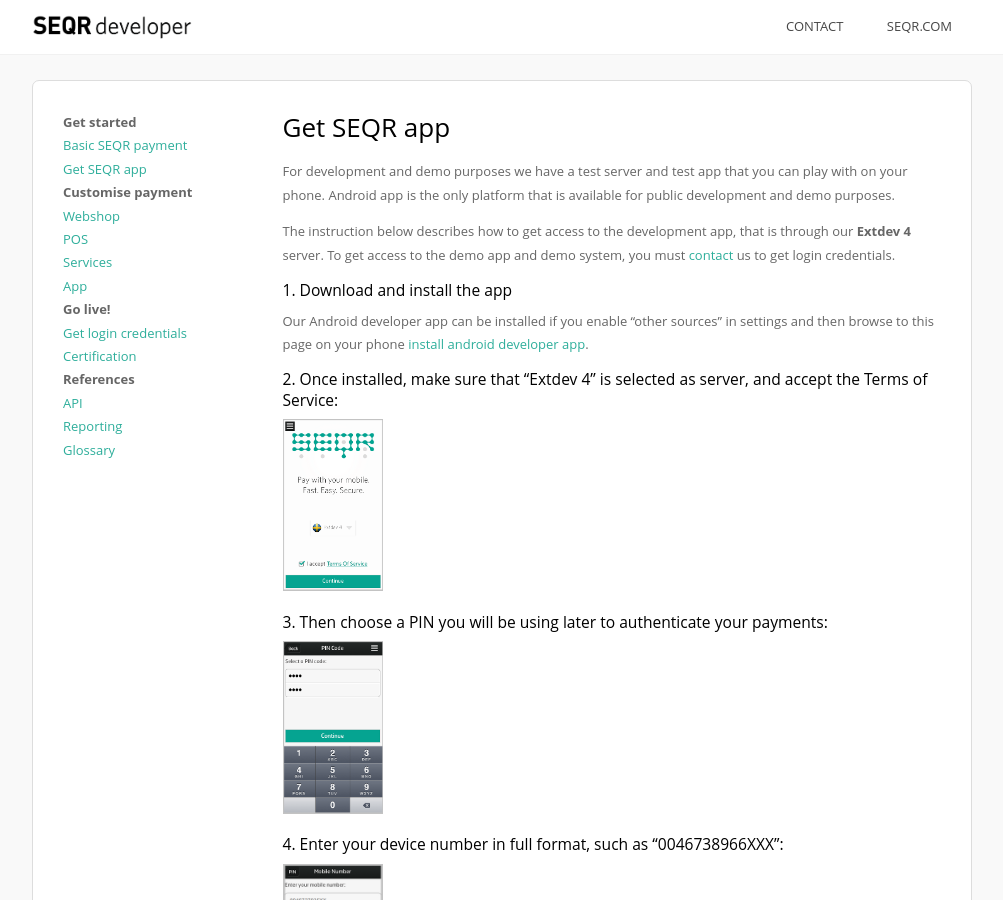
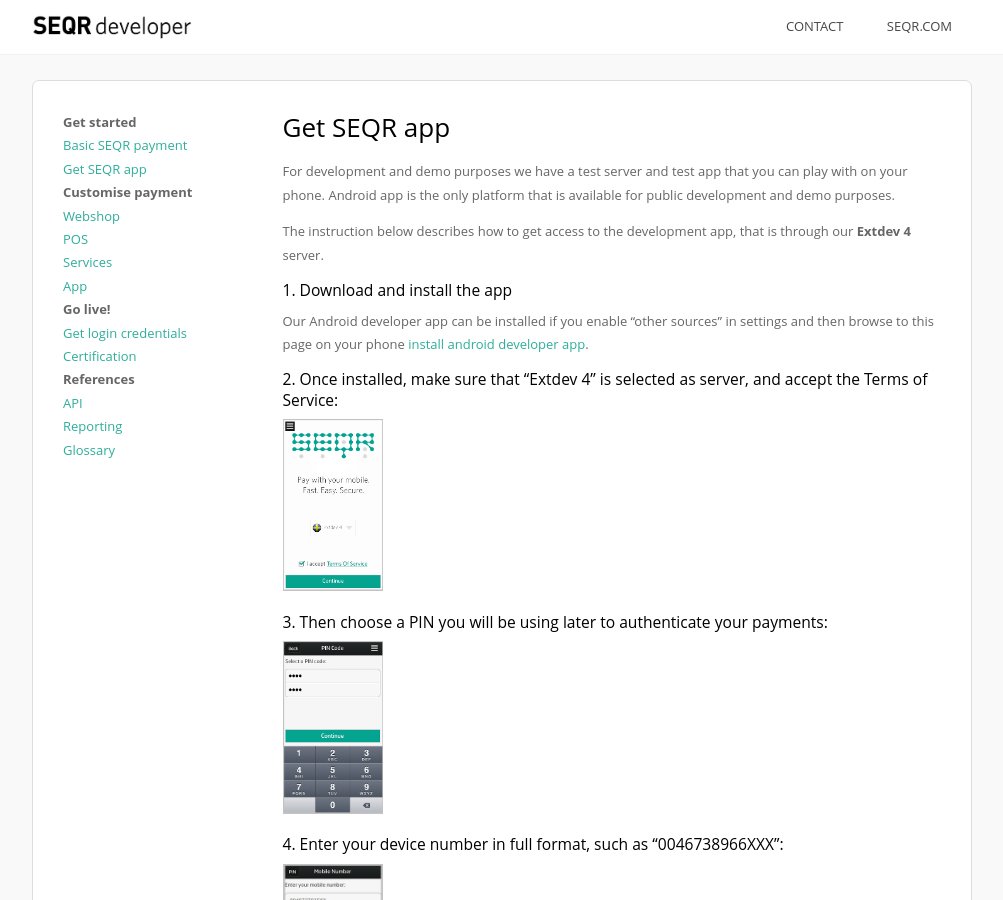
Before and after one commit to SeamlessDistribution/SeamlessDistribution.github.io, a Jekyll site: the page built from app/index.md, in a window 1280 px wide and 900 px high. Shown: the whole window, without its empty margins (138-1141 px from the left). Built offline with Jekyll 4.4.1, drawn with Linux system fonts in a browser that asks for light colours.

Commit message:
Merged master

```diff
--- a/app/index.md
+++ b/app/index.md
@@ -10,7 +10,7 @@
 For development and demo purposes we have a test server and test app that you can play with
 on your phone. Android app is the only platform that is available for public development and demo purposes.
 
-The instruction below describes how to get access to the development app, that is through our **Extdev 4** server. To get access to the demo app and demo system, you must [contact](/contact) us to get login credentials.
+The instruction below describes how to get access to the development app, that is through our **Extdev 4** server.
 
 
 
```
Also changed, not shown: index.md (+2 -2 lines).
